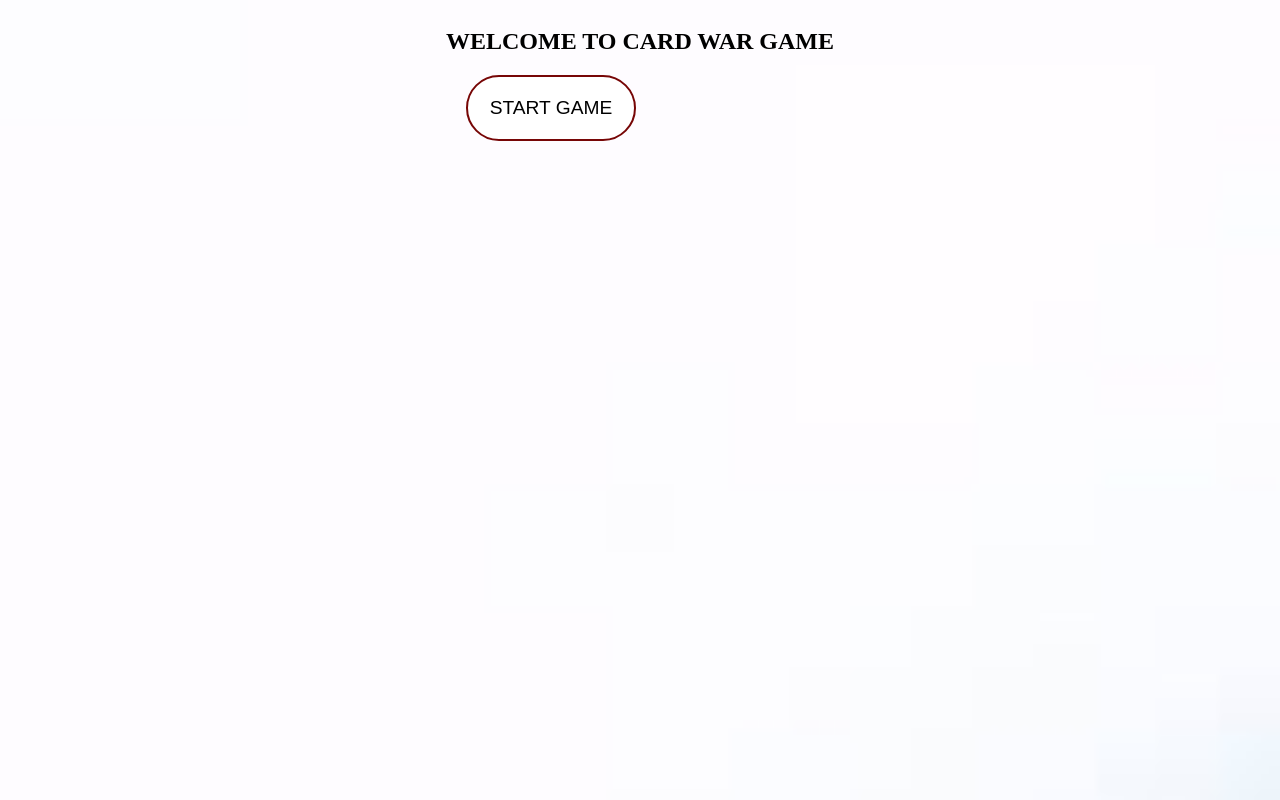
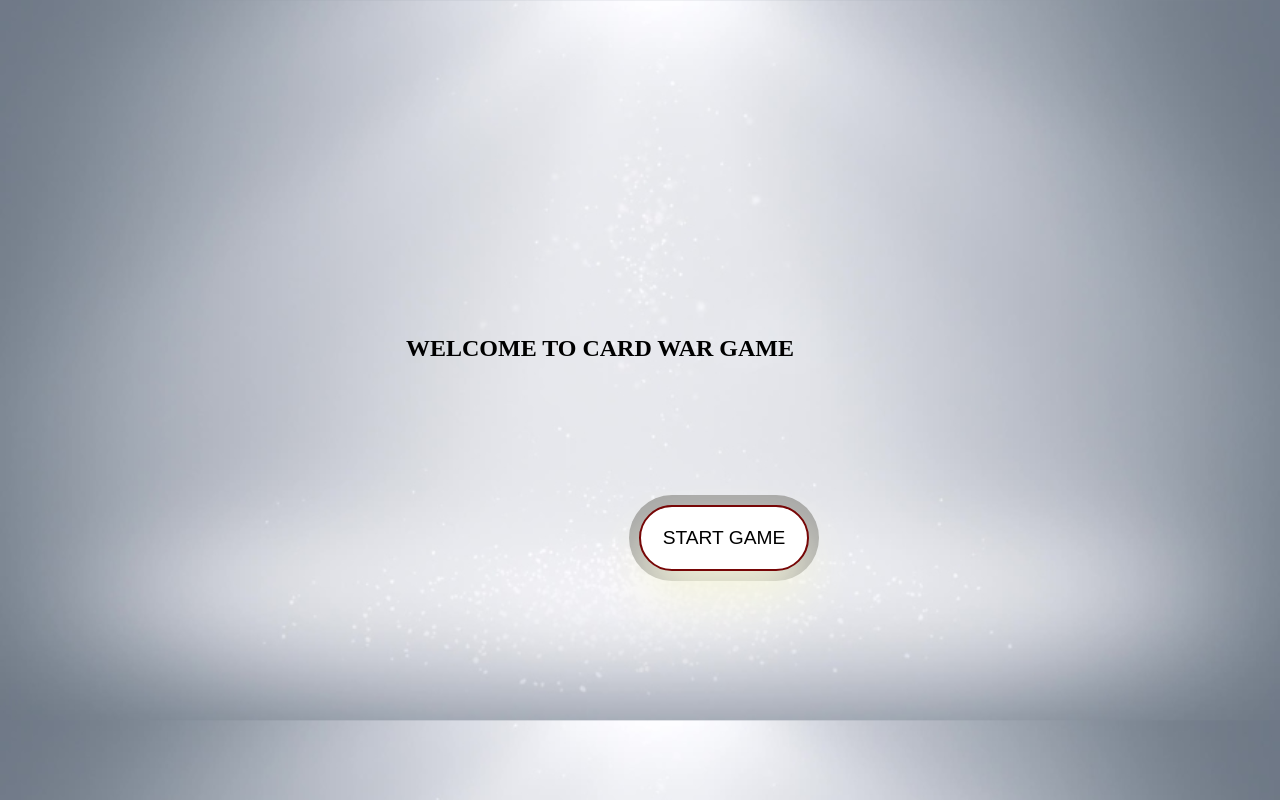
Before and after one commit to shawasty/shawasty.github.io, a plain HTML site: page Card_War_Game/index.html in a window 1280 px wide. Drawn offline with Linux system fonts and the light colour scheme.

Commit message:
created a landing page and changed the card design

```diff
--- a/Card_War_Game/index.html
+++ b/Card_War_Game/index.html
@@ -1,16 +1,20 @@
 <!DOCTYPE html>
 <html lang="en">
-<head>
-    <meta charset="UTF-8">
-    <meta http-equiv="X-UA-Compatible" content="IE=edge">
-    <meta name="viewport" content="width=device-width, initial-scale=1.0">
-    <link rel="stylesheet" href="start.css">
+  <head>
+    <meta charset="UTF-8" />
+    <meta http-equiv="X-UA-Compatible" content="IE=edge" />
+    <meta name="viewport" content="width=device-width, initial-scale=1.0" />
+    <link rel="stylesheet" href="start.css" />
     <title>Document</title>
-</head>
-<body>
+  </head>
+  <body>
+    <header>
+      <h2>WELCOME TO CARD WAR GAME</h2>
+    </header>
     <div class="landing">
-        <h2>WELCOME TO CARD WAR GAME</h2>
-        <a href="card.html"><button id="btnStart">START GAME</button></a>
+      <a href="card.html"><button id="btnStart">START GAME</button></a>
     </div>
-</body>
+
+    <!-- <main><img src="/Card_War_Game/images/cardlanding1.gif" alt=""></main> -->
+  </body>
 </html>
--- a/Card_War_Game/script.js
+++ b/Card_War_Game/script.js
@@ -47,6 +47,7 @@ let loseEffect = new Audio("sounds/lose.wav");
 let winingEffect = new Audio("sounds/wining.wav");
 let losinEffect = new Audio("sounds/damaged1.wav");
 let drawinSound = new Audio("sounds/healed2")
+
 
 let inSession = false; //set default value to false
 let stopGame = false;
--- a/Card_War_Game/start.css
+++ b/Card_War_Game/start.css
@@ -1,9 +1,12 @@
 body{
-    background-image:url(/Card_War_Game/images/card4.jpeg);
-    background-size: cover;
+    background-image:url(/Card_War_Game/images/land1.jpeg);
+    background-size:cover;
     align-items: center;
     justify-content: center;
     display: flex;
+}
+h2{
+
 }
 
 button{
@@ -15,4 +18,31 @@ button{
     border-radius: 5rem;
     border: 2px solid rgb(119, 6, 6);
     font-size: 1.2rem;
+    box-shadow: 0 25px 50px beige;
+    box-shadow: 0 25px 50px beige, 0 0 0 10px #A6A6A6;
 }
+
+
+.landing {
+    width: 300px;
+height: 300px;
+
+display: flex;
+justify-content: center;
+align-items: center;
+z-index: 15;
+margin: 380px 0 0 -220px;
+}
+/* {
+display: flexbox;
+    position: absolute;
+    border-radius: 2em;
+    box-shadow: 0 25px 50px beige;
+    /* box-shadow: 0 25px 50px beige, 0 0 0 1000px #A6A6A6; */
+    /* width: 450px;
+    height: 350px;
+    top: 50%;
+    left: 50%;
+    margin: -180px 0 0 -220px;
+    background: #FFD966;
+    /* text-align: center;} */
--- a/Card_War_Game/styles.css
+++ b/Card_War_Game/styles.css
@@ -10,7 +10,8 @@ body{
     height: 100%;
     text-align: center;
     background-size: cover;
-    background-image: url(/Card_War_Game/images/header6.jpeg);
+    background-image:url(/Card_War_Game/images/land1.jpeg);
+
 
 }
 
@@ -22,7 +23,7 @@ header {
     font-size: large;
     align-items: center;
     justify-content: space-around;
-    background-image:url(/Card_War_Game/images/head1.jpeg);
+    /* background-image:url(/Card_War_Game/images/head1.jpeg); */
 }
 header ul{
     list-style: none;
@@ -60,11 +61,11 @@ header ul li{
 }
 
 .computer-deck {
-  background-image:url(/Card_War_Game/images/card4.jpeg);
+  background-image:url(/Card_War_Game/images/playcard2.jpeg);
 }
 
 .player-deck {
-  background-image:url(/Card_War_Game/images/card3.jpeg);
+  background-image:url(/Card_War_Game/images/playcard4.jpg);
 }
 
 .text {
@@ -86,7 +87,8 @@ header ul li{
   justify-content: center;
   align-items: center;
   font-size: 4rem;
-  background-image:url(/Card_War_Game/images/card2.jpeg)
+  /* background-image:url(/Card_War_Game/images/card3.jpeg) */
+  background-color: white;
 }
 
 .card.red {
```
Also changed, not shown: Card_War_Game/card.html (+1 -1 lines), Card_War_Game/images/card.jpeg (deleted), Card_War_Game/images/card4.jpeg (deleted), Card_War_Game/images/card5.jpeg (deleted), Card_War_Game/images/img1.jpeg (deleted), Card_War_Game/images/land1.jpeg (added), Card_War_Game/images/playcard2.jpeg (added), Card_War_Game/images/playcard3.png (added), Card_War_Game/images/playcard4.jpg (added), Card_War_Game/images/white.jpeg (deleted), 2 other files.
